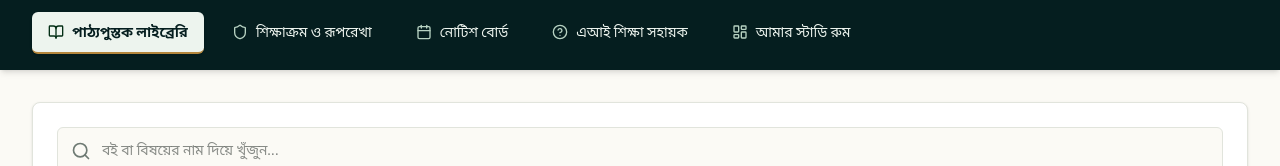
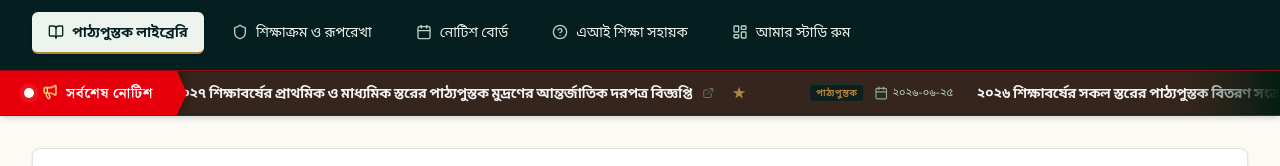
Before and after one commit to NoobMamun/nctb, a React (Vite) app: page / in a window 1280 px wide. Shown: the part 133-299 px from the top of the page. Built offline with nearby package versions, Linux system fonts and the light colour scheme; no server answers.

Commit message:
Configure left-to-right auto scrolling live notice board ticker

```diff
--- a/src/App.tsx
+++ b/src/App.tsx
@@ -7,6 +7,7 @@ import React, { useState, useEffect } from 'react';
 import { AnimatePresence, motion } from 'motion/react';
 import Navbar from './components/Navbar';
 import Footer from './components/Footer';
+import NoticeTicker from './components/NoticeTicker';
 import TextbookList from './components/TextbookList';
 import CurriculumGuide from './components/CurriculumGuide';
 import NoticeBoard from './components/NoticeBoard';
@@ -96,6 +97,9 @@ export default function App() {
         setLanguage={setLanguage}
       />
 
+      {/* Live TV Headline-style Scrolling Notice Board Ticker */}
+      <NoticeTicker language={language} />
+
       {/* Main Container Workspace */}
       <main className="grow max-w-7xl mx-auto px-4 sm:px-6 lg:px-8 py-8 w-full">
         <AnimatePresence mode="wait">
--- /dev/null
+++ b/src/components/NoticeTicker.tsx
@@ -0,0 +1,136 @@
+/**
+ * @license
+ * SPDX-License-Identifier: Apache-2.0
+ */
+
+import React from 'react';
+import { Megaphone, ExternalLink, Calendar } from 'lucide-react';
+import { NOTICES } from '../data/textbooks';
+
+interface NoticeTickerProps {
+  language: 'bn' | 'en';
+}
+
+export default function NoticeTicker({ language }: NoticeTickerProps) {
+  const isBangla = language === 'bn';
+
+  // Format date helper
+  const formatDate = (dateStr: string) => {
+    if (!dateStr) return '';
+    if (isBangla) {
+      // Bangla digits conversion
+      const banglaDigits: { [key: string]: string } = {
+        '0': '০', '1': '১', '2': '২', '3': '৩', '4': '৪',
+        '5': '৫', '6': '৬', '7': '৭', '8': '৮', '9': '৯'
+      };
+      return dateStr.replace(/\d/g, (d) => banglaDigits[d] || d);
+    }
+    return dateStr;
+  };
+
+  // Double the notices array to make the infinite scroll perfectly seamless
+  const duplicatedNotices = [...NOTICES, ...NOTICES];
+
+  return (
+    <div
+      id="nctb-notice-ticker-container"
+      className="w-full bg-red-950/90 border-y border-red-800/80 shadow-md backdrop-blur-sm"
+    >
+      <div className="max-w-7xl mx-auto flex items-center h-11 overflow-hidden relative">
+
+        {/* Style block for smooth hardware-accelerated infinite marquee scrolling from left to right */}
+        <style>
+          {`
+            @keyframes marqueeScroll {
+              0% {
+                transform: translateX(-50%);
+              }
+              100% {
+                transform: translateX(0%);
+              }
+            }
+            .animate-marquee {
+              display: flex;
+              width: max-content;
+              animation: marqueeScroll 40s linear infinite;
+            }
+            .animate-marquee:hover {
+              animation-play-state: paused;
+            }
+          `}
+        </style>
+
+        {/* TV Style static banner on the left side - Beautiful dark green and crimson red combo */}
+        <div className="h-full bg-red-600 px-4 sm:px-6 flex items-center gap-2 text-white font-bold tracking-wider shrink-0 z-20 shadow-[6px_0_12px_rgba(0,0,0,0.3)] select-none relative">
+          {/* Glowing live flash dot */}
+          <span className="relative flex h-2.5 w-2.5">
+            <span className="animate-ping absolute inline-flex h-full w-full rounded-full bg-white opacity-75"></span>
+            <span className="relative inline-flex rounded-full h-2.5 w-2.5 bg-white"></span>
+          </span>
+
+          <Megaphone className="w-4 h-4 shrink-0 text-amber-200 animate-bounce" />
+
+          <span className="font-display text-xs sm:text-sm uppercase whitespace-nowrap">
+            {isBangla ? 'সর্বশেষ নোটিশ' : 'LATEST NOTICES'}
+          </span>
+
+          {/* Triangular TV border cut accent */}
+          <div className="absolute right-[-10px] top-0 bottom-0 w-0 h-0 border-t-[22px] border-t-transparent border-b-[22px] border-b-transparent border-l-[10px] border-l-red-600"></div>
+        </div>
+
+        {/* The Auto Scrolling Marquee Section */}
+        <div className="flex-1 h-full relative overflow-hidden flex items-center z-10 pl-6 bg-green-950/40 border-y border-green-900/40">
+          <div className="animate-marquee">
+            {duplicatedNotices.map((notice, index) => {
+              const title = isBangla ? notice.titleBn : notice.titleEn;
+              return (
+                <a
+                  key={`${notice.id}-${index}`}
+                  href={notice.pdfUrl}
+                  target="_blank"
+                  rel="noreferrer"
+                  className="flex items-center gap-2.5 text-green-50 hover:text-accent-gold font-sans text-xs md:text-sm transition-colors mx-8 shrink-0 hover:underline cursor-pointer group"
+                >
+                  {/* Category Pill Tag */}
+                  <span className="px-1.5 py-0.5 rounded text-[9px] bg-green-900/80 border border-green-700 font-semibold uppercase tracking-wider text-accent-gold shrink-0">
+                    {notice.category === 'textbook'
+                      ? (isBangla ? 'পাঠ্যপুস্তক' : 'Textbook')
+                      : notice.category === 'curriculum'
+                        ? (isBangla ? 'শিক্ষাক্রম' : 'Curriculum')
+                        : notice.category === 'tender'
+                          ? (isBangla ? 'দরপত্র' : 'Tender')
+                          : (isBangla ? 'সাধারণ' : 'General')
+                    }
+                  </span>
+
+                  {/* Calendar / Date Tag */}
+                  <span className="flex items-center gap-1 text-[11px] text-green-300 group-hover:text-accent-gold font-medium shrink-0">
+                    <Calendar className="w-3.5 h-3.5 text-green-400" />
+                    {formatDate(notice.date)}
+                  </span>
+
+                  {/* Divider line */}
+                  <span className="text-green-700">|</span>
+
+                  {/* Notice Title Text */}
+                  <span className="font-semibold tracking-tight truncate max-w-md sm:max-w-lg lg:max-w-xl text-stone-100 group-hover:text-white">
+                    {title}
+                  </span>
+
+                  {/* External target arrow indicator */}
+                  <ExternalLink className="w-3 h-3 text-green-400 opacity-60 group-hover:opacity-100 transition-opacity shrink-0" />
+
+                  {/* Interactive Spacer Icon */}
+                  <span className="ml-2 text-accent-gold font-bold">★</span>
+                </a>
+              );
+            })}
+          </div>
+        </div>
+
+        {/* Gradient shadow overlay on the rightmost edge of scrolling area for realistic broadcast look */}
+        <div className="absolute right-0 top-0 bottom-0 w-24 bg-gradient-to-l from-[#051e14] via-[#051e14]/40 to-transparent pointer-events-none z-20" />
+      </div>
+    </div>
+  );
+}
```
